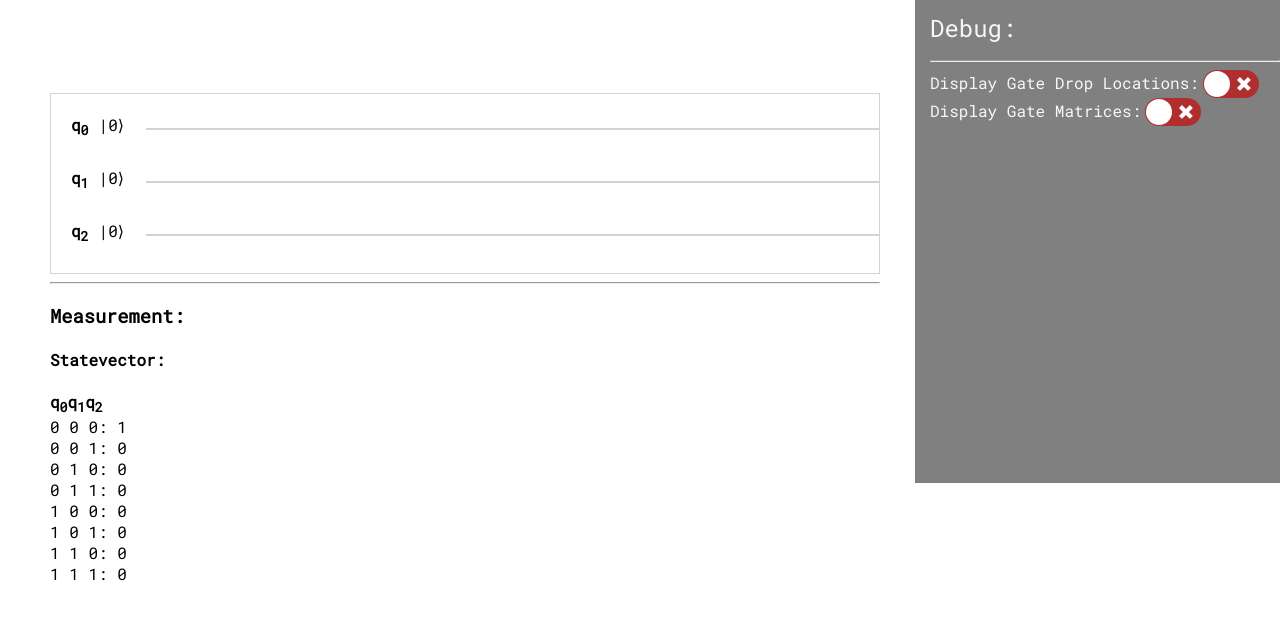
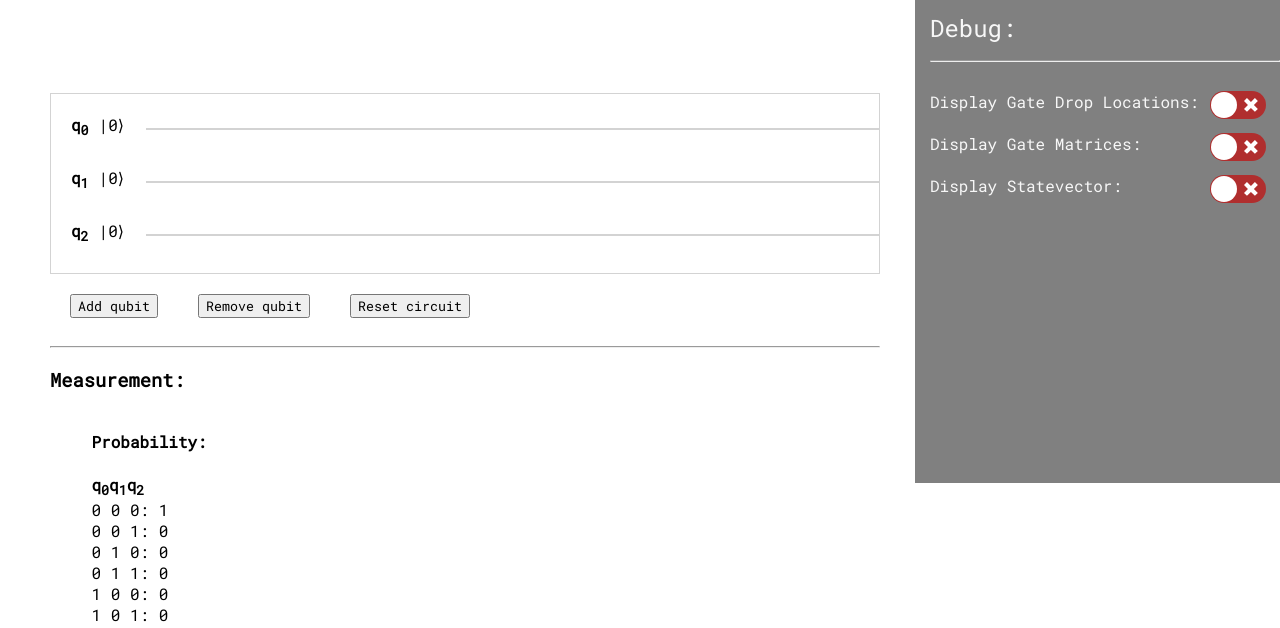
Before and after one commit to nrankin18/Quantum, a React (Create React App) app: page / in a window 1280 px wide. Shown: the part 317-945 px from the top of the page. Built offline with nearby package versions, Linux system fonts and the light colour scheme.

Commit message:
Variable qubits

```diff
--- a/src/App.jsx
+++ b/src/App.jsx
@@ -10,7 +10,11 @@ class App extends Component {
   constructor(props) {
     super(props);
     this.state = {
-      options: { showGateDrop: false, showGateMatrix: false },
+      options: {
+        showGateDrop: false,
+        showGateMatrix: false,
+        showStatevector: false,
+      },
 
       circuit: [
         [
@@ -144,6 +148,14 @@ class App extends Component {
           },
         }));
         break;
+      case "showStatevector":
+        this.setState((prevState) => ({
+          options: {
+            ...prevState.options,
+            showStatevector: state,
+          },
+        }));
+        break;
       default:
         return;
     }
@@ -185,6 +197,116 @@ class App extends Component {
     this.setState({ circuit: tmpCircuit });
   }
 
+  onClearCircuit() {
+    this.setState({
+      circuit: [
+        [
+          null,
+          null,
+          null,
+          null,
+          null,
+          null,
+          null,
+          null,
+          null,
+          null,
+          null,
+          null,
+          null,
+          null,
+          null,
+          null,
+          null,
+          null,
+          null,
+          null,
+        ],
+        [
+          null,
+          null,
+          null,
+          null,
+          null,
+          null,
+          null,
+          null,
+          null,
+          null,
+          null,
+          null,
+          null,
+          null,
+          null,
+          null,
+          null,
+          null,
+          null,
+          null,
+        ],
+        [
+          null,
+          null,
+          null,
+          null,
+          null,
+          null,
+          null,
+          null,
+          null,
+          null,
+          null,
+          null,
+          null,
+          null,
+          null,
+          null,
+          null,
+          null,
+          null,
+          null,
+        ],
+      ],
+    });
+  }
+
+  onAddQubit() {
+    var tmpCircuit = this.state.circuit;
+    if (tmpCircuit.length < 10) {
+      tmpCircuit.push([
+        null,
+        null,
+        null,
+        null,
+        null,
+        null,
+        null,
+        null,
+        null,
+        null,
+        null,
+        null,
+        null,
+        null,
+        null,
+        null,
+        null,
+        null,
+        null,
+        null,
+      ]);
+    }
+    this.setState({ circuit: tmpCircuit });
+  }
+
+  onRemoveQubit() {
+    var tmpCircuit = this.state.circuit;
+    if (tmpCircuit.length > 1) {
+      tmpCircuit.pop();
+    }
+    this.setState({ circuit: tmpCircuit });
+  }
+
   render() {
     return (
       <>
@@ -207,10 +329,16 @@ class App extends Component {
                 circuit={this.state.circuit}
                 onSelectTrigger={this.onSelectTrigger.bind(this)}
                 onDeleteGate={this.onDeleteGate.bind(this)}
+                onClearCircuit={this.onClearCircuit.bind(this)}
+                onAddQubit={this.onAddQubit.bind(this)}
+                onRemoveQubit={this.onRemoveQubit.bind(this)}
               />
               <hr />
               <h3>Measurement:</h3>
-              <Measure circuit={[].concat(this.state.circuit)} />
+              <Measure
+                circuit={[].concat(this.state.circuit)}
+                options={this.state.options}
+              />
             </div>
           </DragDropContext>
         </div>
--- a/src/Circuit.jsx
+++ b/src/Circuit.jsx
@@ -18,6 +18,15 @@ class Circuit extends Component {
             />
           ))}
         </div>
+        <button className="button" onClick={() => this.props.onAddQubit()}>
+          Add qubit
+        </button>
+        <button className="button" onClick={() => this.props.onRemoveQubit()}>
+          Remove qubit
+        </button>
+        <button className="button" onClick={() => this.props.onClearCircuit()}>
+          Reset circuit
+        </button>
       </div>
     );
   }
--- a/src/Measure.jsx
+++ b/src/Measure.jsx
@@ -178,7 +178,11 @@ class Measure extends Component {
     for (i = 0; i < Math.pow(2, this.props.circuit.length); i++) {
       states.push(
         <div key={i}>
-          {(i >>> 0).toString(2).padStart(3, "0").split("").join(" ") +
+          {(i >>> 0)
+            .toString(2)
+            .padStart(this.props.circuit.length, "0")
+            .split("")
+            .join(" ") +
             ": " +
             (this.state.stateVector[i] !== undefined
               ? math.round(this.state.stateVector[i], 3)
@@ -186,11 +190,39 @@ class Measure extends Component {
         </div>
       );
     }
+
+    const probabilities = [];
+    for (i = 0; i < Math.pow(2, this.props.circuit.length); i++) {
+      var probability;
+      if (this.state.stateVector[i] !== undefined) {
+        const re = Math.pow(math.re(this.state.stateVector[i]), 2);
+        const im = Math.pow(math.im(this.state.stateVector[i]), 2);
+        probability = math.round(re + im, 3);
+      } else probability = "???";
+      probabilities.push(
+        <div key={i}>
+          {(i >>> 0)
+            .toString(2)
+            .padStart(this.props.circuit.length, "0")
+            .split("")
+            .join(" ") +
+            ": " +
+            (this.state.stateVector[i] !== undefined ? probability : "???")}
+        </div>
+      );
+    }
     return (
       <div className="measure">
-        <h4>Statevector:</h4>
-        <div>{qubits}</div>
-        {states}
+        <div className={this.props.options.showStatevector ? "" : "hidden"}>
+          <h4>Statevector:</h4>
+          <div>{qubits}</div>
+          {states}
+        </div>
+        <div className={this.props.options.showStatevector ? "hidden" : ""}>
+          <h4>Probability:</h4>
+          <div>{qubits}</div>
+          {probabilities}
+        </div>
       </div>
     );
   }
--- a/src/Sidebar.jsx
+++ b/src/Sidebar.jsx
@@ -18,7 +18,7 @@ class Sidebar extends Component {
         To delete a gate, double click on it.
         <h1>Debug:</h1>
         <hr />
-        <label>
+        <br />
         <span>Display Gate Drop Locations:</span>
         <Switch
           onChange={(e) => this.props.onSetOption("showGateDrop", e)}
@@ -26,6 +26,8 @@ class Sidebar extends Component {
           offColor="#b02e2e"
           className="react-switch"
         />
+        <br />
+        <br />
         <span>Display Gate Matrices:</span>
         <Switch
           onChange={(e) => this.props.onSetOption("showGateMatrix", e)}
@@ -33,7 +35,15 @@ class Sidebar extends Component {
           offColor="#b02e2e"
           className="react-switch"
         />
-        </label>
+        <br />
+        <br />
+        <span>Display Statevector:</span>
+        <Switch
+          onChange={(e) => this.props.onSetOption("showStatevector", e)}
+          checked={this.props.options.showStatevector}
+          offColor="#b02e2e"
+          className="react-switch"
+        />
       </div>
     );
   }
--- a/src/style.css
+++ b/src/style.css
@@ -21,7 +21,8 @@ body {
   text-align: center;
   font-size: 20px;
   line-height: 50px;
-  position: relative;
+  position: fixed;
+  z-index: 1000;
 }
 
 .container {
@@ -29,9 +30,10 @@ body {
 }
 
 .sidebar {
+  position: fixed;
   width: 350px;
   height: calc(100vh - 50px);
-  float: right;
+  right: 0;
   background-color: grey;
   padding-left: 15px;
   color: #f7f7f7;
@@ -85,7 +87,8 @@ body {
 
 .react-switch {
   vertical-align: middle;
-  margin-left: 4px;
+  margin-right: 14px;
+  float: right;
 }
 
 .gate-menu {
@@ -279,3 +282,15 @@ body {
 .hidden {
   display: none;
 }
+
+.measure {
+  display: flex;
+}
+
+.measure > div {
+  margin-left: 5%;
+}
+
+.button {
+  margin: 20px;
+}
```
Lines whose indentation alone changed are shown as unchanged.
